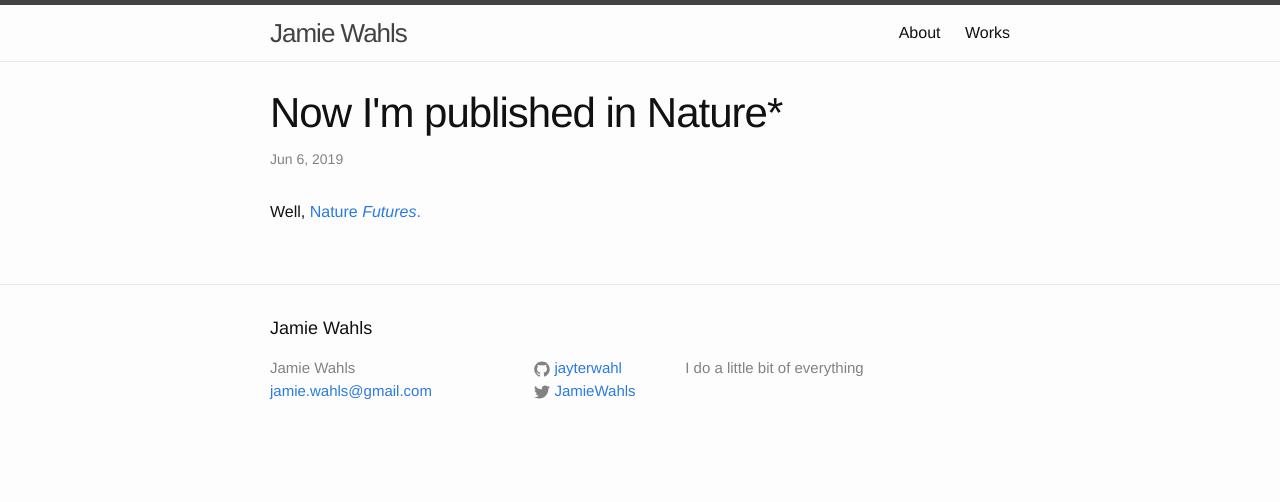
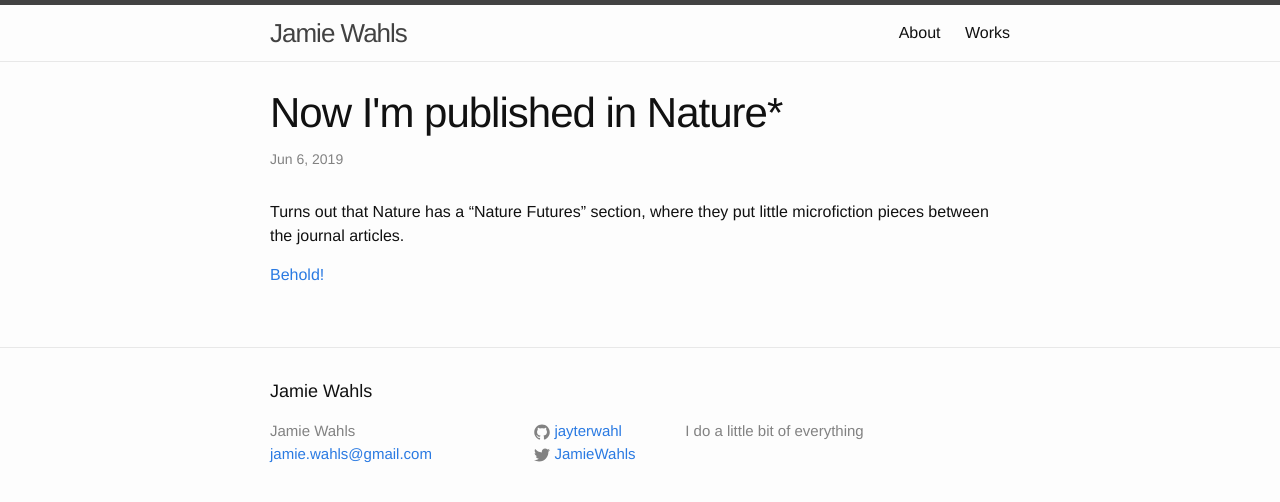
Before and after one commit to jayterwahl/author-website.github.io, a Jekyll site: the page built from _posts/2020-08-01-Nature-Futures-Publication.markdown, in a window 1280 px wide. Shown: the top 502 px of the page. Built offline with Jekyll 4.4.1, drawn with Linux system fonts in a browser that asks for light colours.

Commit message:
Updating nature post

```diff
--- a/_posts/2020-08-01-Nature-Futures-Publication.markdown
+++ b/_posts/2020-08-01-Nature-Futures-Publication.markdown
@@ -6,4 +6,6 @@ categories: announcements
 ---
 
 
-Well, [Nature _Futures_.](https://www.nature.com/articles/d41586-020-02384-4?utm_source=twt_nft&utm_medium=social&utm_campaign=futures)
+Turns out that Nature has a "Nature Futures" section, where they put little microfiction pieces between the journal articles.
+
+[Behold!](https://www.nature.com/articles/d41586-020-02384-4?utm_source=twt_nft&utm_medium=social&utm_campaign=futures)
```
